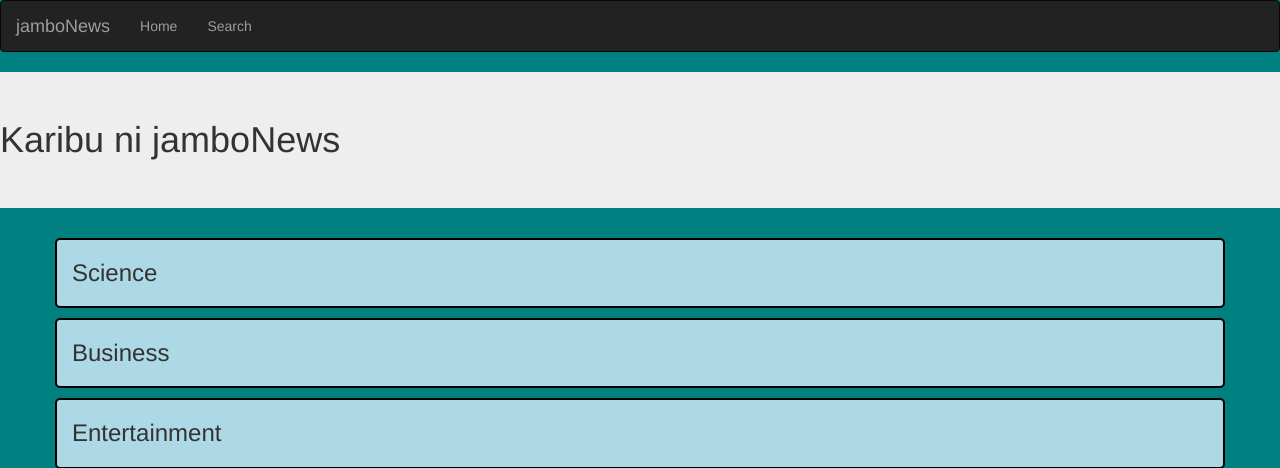
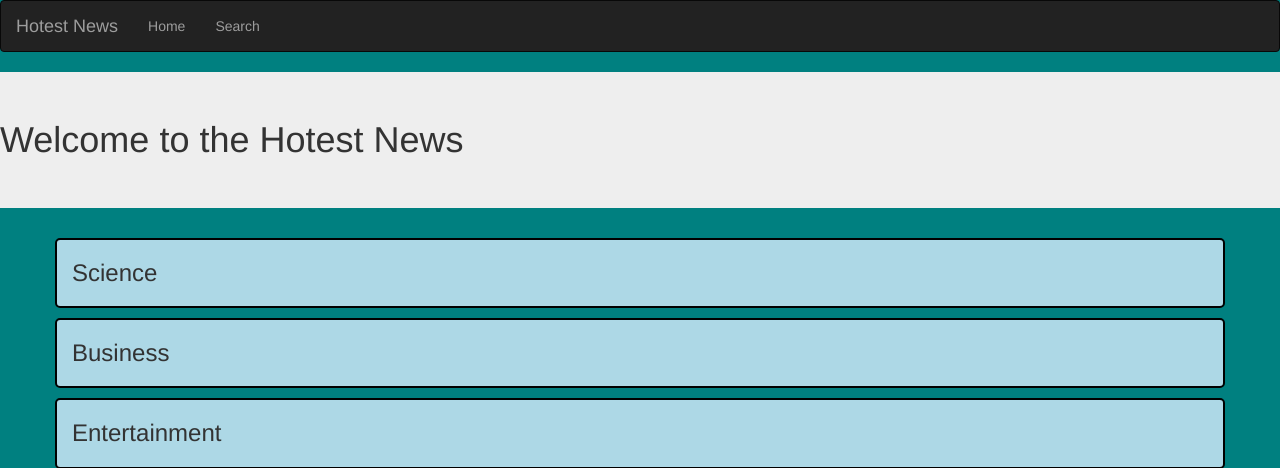
Before and after one commit to finaclemence15/newsHighlights, a Flask app: template app/templates/index.html in a window 1280 px wide. Shown: the top 468 px of the page. Run offline with Flask 2, Linux system fonts and the light colour scheme; the template is opened without the code that fills it, so the values that code supplies are empty; parts of the project's set-up code (start-up, migrations or seed data) failed here and were passed over; some libraries are stand-ins or nearby versions.

```diff
--- a/app/templates/index.html
+++ b/app/templates/index.html
@@ -18,7 +18,7 @@
 {% block content %}
 
 
-<h1 class="jumbotron"> Karibu ni jamboNews</h1>
+<h1 class="jumbotron"> Welcome to the Hotest News</h1>
 
 
 <!-- Science Sources -->
--- a/app/templates/navbar.html
+++ b/app/templates/navbar.html
@@ -7,7 +7,7 @@
           <span class="icon-bar"></span>
           <span class="icon-bar"></span>
         </button>
-        <a class="navbar-brand" href="/"> jamboNews </a>
+        <a class="navbar-brand" href="/"> Hotest News </a>
       </div>
       <div class="navbar-collapse collapse">
         <ul class="nav navbar-nav">
```
